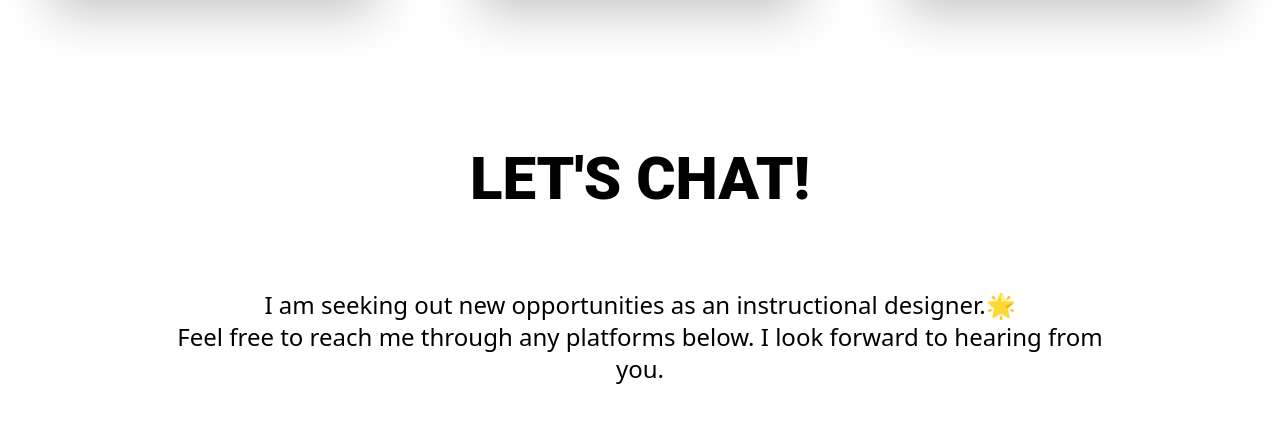
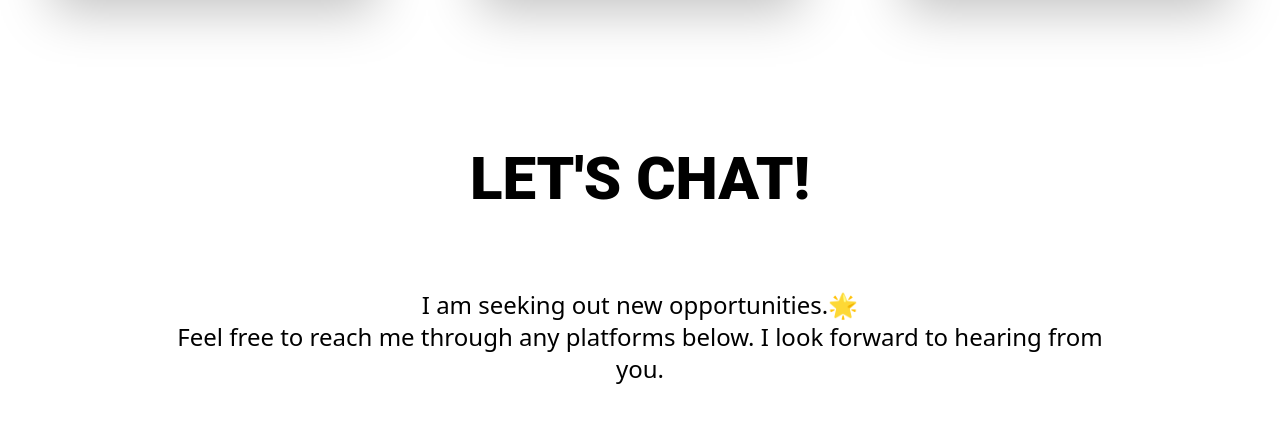
Before and after one commit to leihuang96/leihuang96.github.io, a website: page index.html in a window 1280 px wide. Shown: the part 2345-2788 px from the top of the page. Drawn offline with Linux system fonts and the light colour scheme.

Commit message:
update new CV

```diff
--- a/index.html
+++ b/index.html
@@ -238,7 +238,7 @@
                 <div class=" max-w-5xl px-6 py-16 m-auto flex flex-col items-center space-y-5 md:space-y-20 ">
                     <h1 class="font-black text-6xl font-roboto">LET'S CHAT!</h1>
                     <div class="text-center text-xl md:text-2xl">
-                        <p>I am seeking out new opportunities as an instructional designer.<span>🌟</span>
+                        <p>I am seeking out new opportunities.<span>🌟</span>
                         </p>
                         <p>Feel free to reach me through any platforms below. I look forward to hearing from you.
                         </p>
```
Also changed, not shown: 1 other file.
